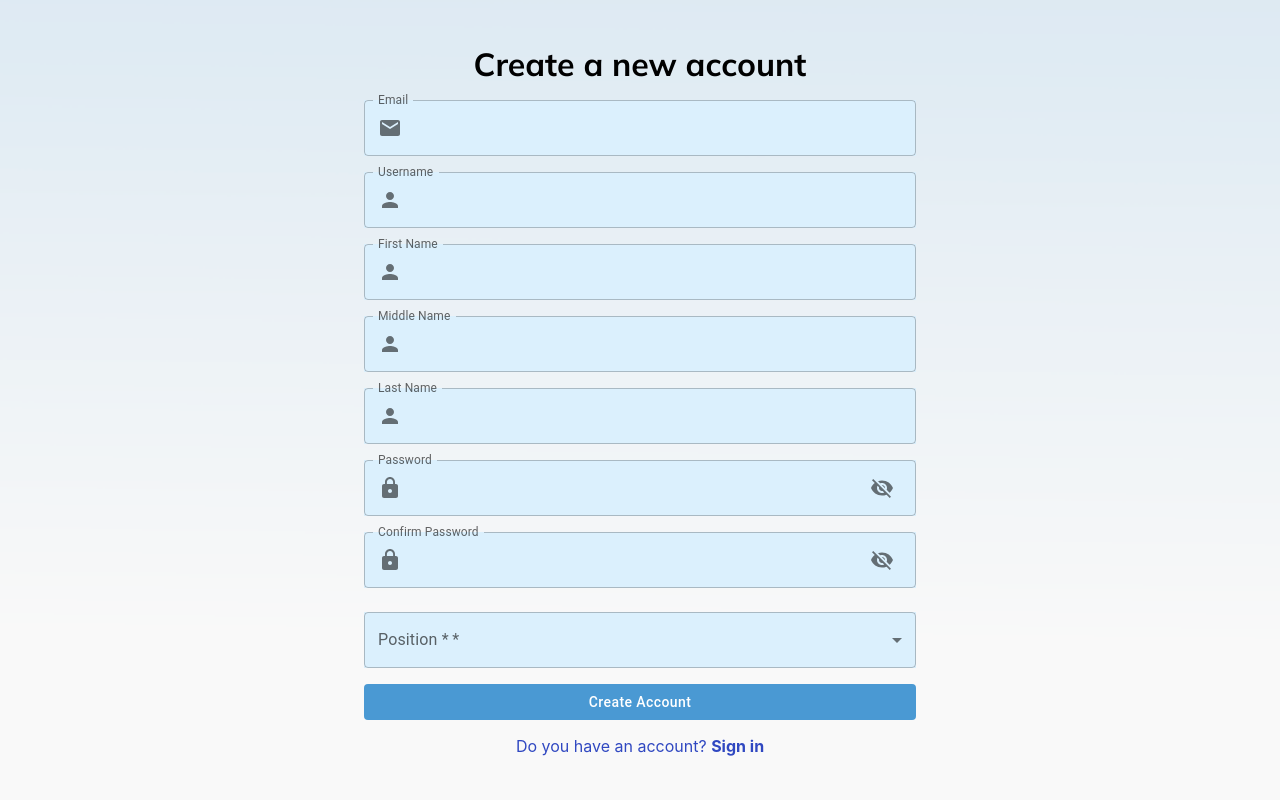
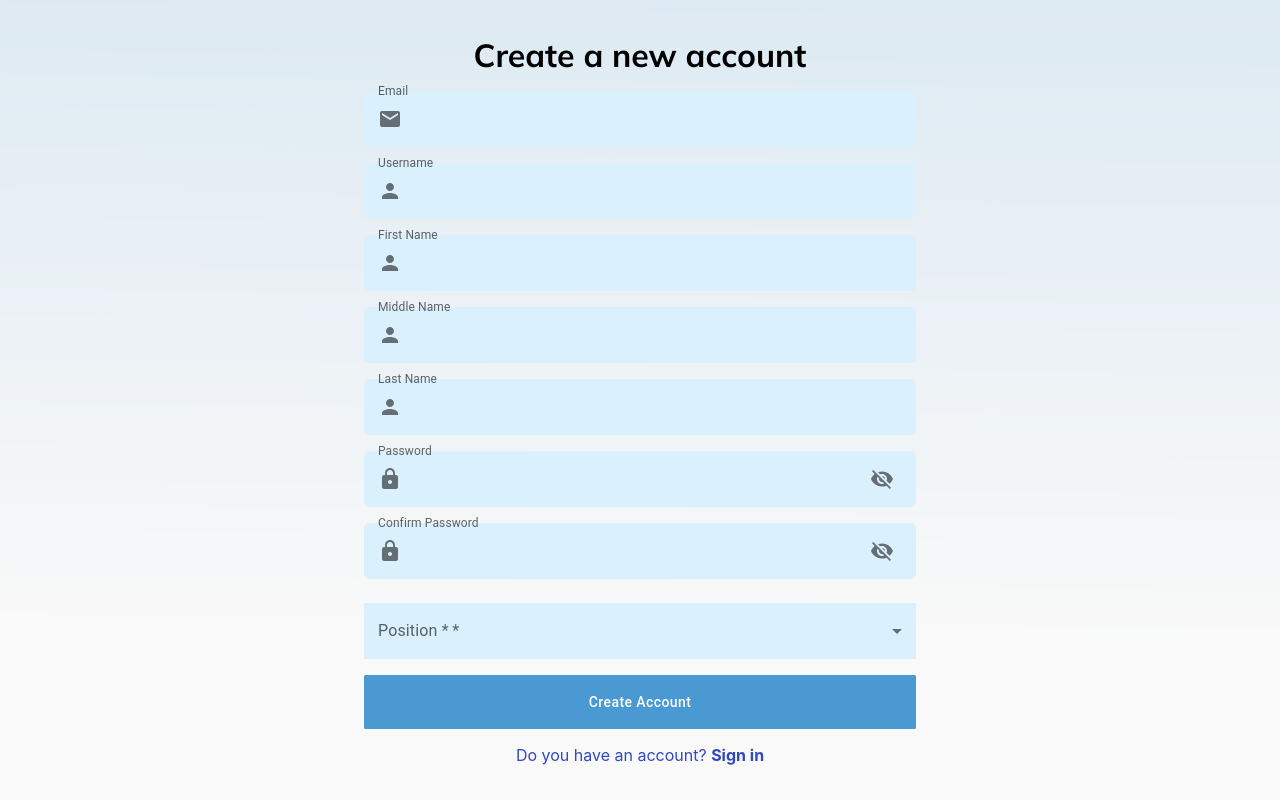
Before and after one commit to Jaynayon/princi-pal-frontend, a React (Create React App) app: page /register in a window 1280 px wide. Built offline with nearby package versions, Linux system fonts and the light colour scheme.

Commit message:
Modify the outline color of textfield

```diff
--- a/src/Pages/Login.js
+++ b/src/Pages/Login.js
@@ -91,7 +91,7 @@ const LoginPage = ({ setIsLoggedIn }) => {
             onChange={(e) => setEmail(e.target.value)}
             fullWidth
             onClick={handleEmailFieldClick}
-                        sx={{ mt: 2 }}
+            sx={{ mt: 2, backgroundColor: "#DBF0FD", '& .MuiOutlinedInput-notchedOutline': { borderColor: '#DBF0FD' }, borderRadius: '8px' }} // Adjusted borderRadius
         />
         <Typography variant="subtitle1" sx={{ fontSize: "18px", fontWeight: "600", mt: 4 }}>Password</Typography> {/* Updated spacing */}
         <TextField
@@ -106,16 +106,17 @@ const LoginPage = ({ setIsLoggedIn }) => {
                                 <VisibilityOffIcon />
                             </IconButton>
                         </InputAdornment>
-                            )
+                    ),
+                    sx: { borderColor: "#DBF0FD" } // Removed padding
                 }}
                 value={password}
                 onChange={(e) => setPassword(e.target.value)}
                 fullWidth
-                        sx={{ mt: 2 }}
+                sx={{ mt: 2, backgroundColor: "#DBF0FD", '& .MuiOutlinedInput-notchedOutline': { borderColor: '#DBF0FD' }, borderRadius: '8px' }} // Adjusted borderRadius
                 onClick={handlePasswordFieldClick}
             />
                     {loginError && <Typography color="error" sx={{ fontSize: "14px", mt: 2 }}>{loginError}</Typography>}
-                    <Button onClick={handleLogin} variant="contained" sx={{ mt: 7, width: "100%", height: "44px", borderRadius: "5px" }}>Log in</Button>
+                    <Button onClick={handleLogin} variant="contained" sx={{ mt: 7, width: "100%", height: "44px", borderRadius: "5px", }}>Log in</Button>
                     <Typography variant="body1" sx={{ mt: 2, marginLeft:'30%'}}>
                         Go back to <Link to="/" style={{ color: '#474bca', textDecoration: 'none', fontWeight: 'bold' }}>Welcome Page</Link>
                     </Typography>
--- a/src/Pages/Registration.js
+++ b/src/Pages/Registration.js
@@ -160,10 +160,10 @@ const RegistrationPage = () => {
                 </InputAdornment>
               ),
             }}
-            sx={{ backgroundColor: "#DBF0FD" }}
+            sx={{ backgroundColor: "#DBF0FD", '& .MuiOutlinedInput-notchedOutline': { borderColor: "#DBF0FD" }, borderRadius: '8px' }} // Set background color and outline color
           />
         ))}
-        <FormControl required sx={{ m: 1, minWidth: 120 }} variant="outlined" fullWidth style={{ marginBottom: "1rem", textAlign: "left", backgroundColor: "#DBF0FD" }}>
+        <FormControl required sx={{ m: 1, minWidth: 120 }} variant="outlined" fullWidth style={{ marginBottom: "1rem", textAlign: "left", backgroundColor: "#DBF0FD",  }}>
           <InputLabel id="position-select-label" color="primary">Position *</InputLabel>
           <Select
               labelId="position-select-label"
@@ -171,6 +171,7 @@ const RegistrationPage = () => {
               value={position}
               onChange={handlePositionChange}
               label="Position *"
+              sx={{ '& .MuiOutlinedInput-notchedOutline': { borderColor: "#DBF0FD" }, borderRadius: '8px' }} // Set outline color
           >
               <MenuItem value="">
                   <em>None</em>
@@ -184,7 +185,9 @@ const RegistrationPage = () => {
           <div style={{ color: "red", marginBottom: "1rem" }}>{registrationError}</div>
         )}
        <Button
-        style={{ backgroundColor: "#4a99d3", color: "#fff", textTransform: "none", width: "100%", marginBottom: "1rem" }}
+  sx={{
+    backgroundColor: "#4a99d3",color: "#fff",textTransform: "none",width: "100%",marginBottom: "1rem",padding: "15px",borderRadius: "1.5px",cursor: "pointer",transition: "background-color 0.3s","&:hover": {backgroundColor: "#474bca",},
+  }}
   disableElevation
   variant="contained"
   onClick={() => {
```
Lines whose indentation alone changed are shown as unchanged.
